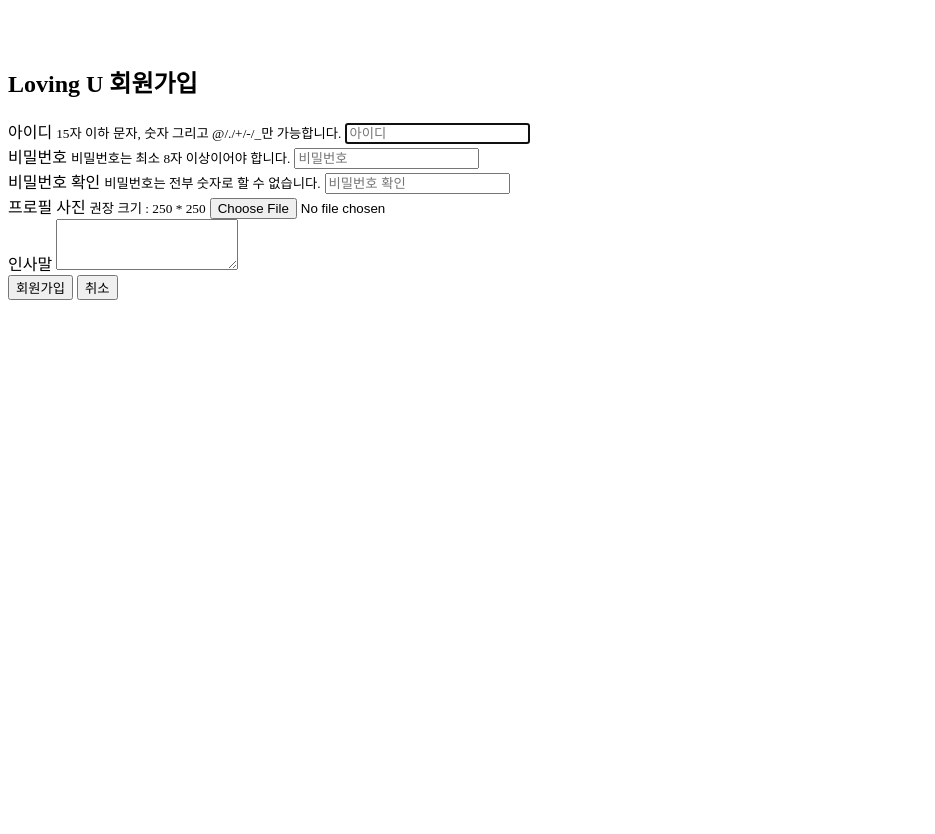
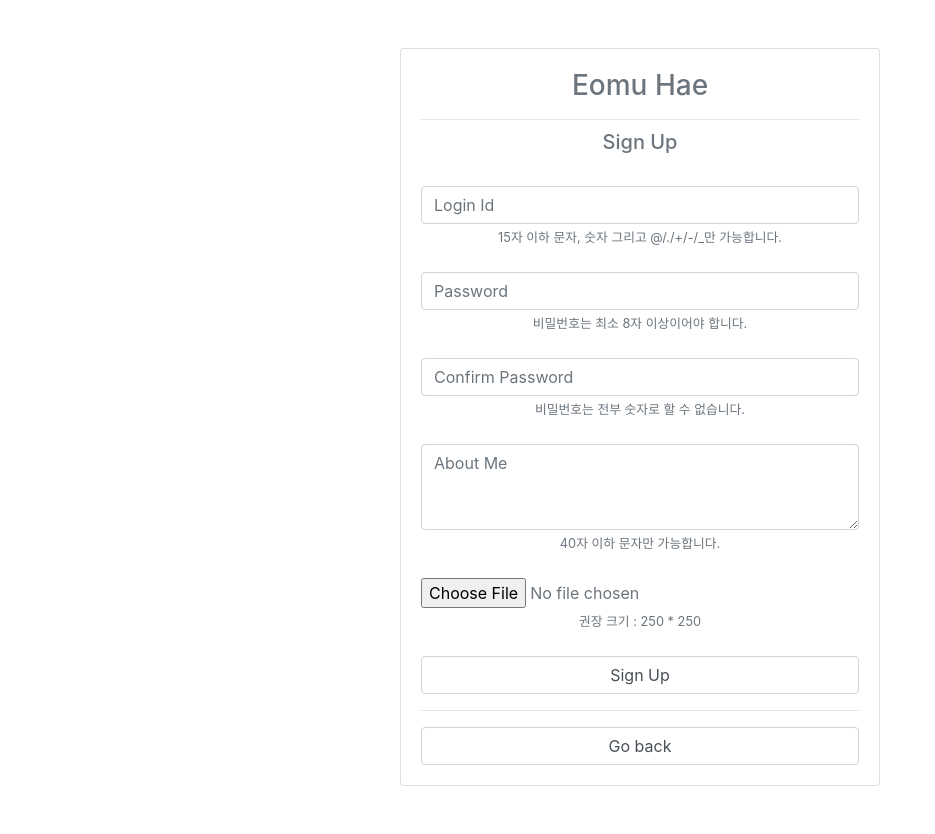
Before and after one commit to integerJI/int_test, a Django app: page /intworlduser/signup/ in a window 1280 px wide. Shown: the whole page, without its empty margins (0-935 px from the left). Before the commit the page ends 300 px from the top, so only its background shows below. Run offline with Django 3.2, Linux system fonts and the light colour scheme; some libraries are stand-ins or nearby versions.

Commit message:
회원가입 수정

```diff
--- a/intworlduser/templates/signup.html
+++ b/intworlduser/templates/signup.html
@@ -1,12 +1,70 @@
 <!--myMember/templates/signup.html-->
+
 <!DOCTYPE html>
 <html lang="en">
 <head>
     <meta charset="UTF-8">
     <meta name="viewport" content="width=device-width, initial-scale=1.0">
+    <link rel="stylesheet" href="https://stackpath.bootstrapcdn.com/bootstrap/4.4.1/css/bootstrap.min.css" integrity="sha384-Vkoo8x4CGsO3+Hhxv8T/Q5PaXtkKtu6ug5TOeNV6gBiFeWPGFN9MuhOf23Q9Ifjh" crossorigin="anonymous">
+    <script src="https://code.jquery.com/jquery-3.4.1.slim.min.js" integrity="sha384-J6qa4849blE2+poT4WnyKhv5vZF5SrPo0iEjwBvKU7imGFAV0wwj1yYfoRSJoZ+n" crossorigin="anonymous"></script>
+    <script src="https://cdn.jsdelivr.net/npm/popper.js@1.16.0/dist/umd/popper.min.js" integrity="sha384-Q6E9RHvbIyZFJoft+2mJbHaEWldlvI9IOYy5n3zV9zzTtmI3UksdQRVvoxMfooAo" crossorigin="anonymous"></script>
+    <script src="https://stackpath.bootstrapcdn.com/bootstrap/4.4.1/js/bootstrap.min.js" integrity="sha384-wfSDF2E50Y2D1uUdj0O3uMBJnjuUD4Ih7YwaYd1iqfktj0Uod8GCExl3Og8ifwB6" crossorigin="anonymous"></script>
 </head>
+
 <body>
 
+<div class="d-flex justify-content-center">
+    <div class="mt-5 mb-5 text-muted text-center">
+        <div class="card" style="width: 30rem;">
+            <div class="card-body">
+            <h3 class="card-title">Eomu Hae</h5>
+            <hr>
+            <h5 class="card-subtitle mb-2 text-muted">Sign Up</h6>
+              <br>
+                <form class="form-signin" method="POST" action="{% url 'signup'%}" enctype="multipart/form-data">
+                    {%csrf_token%}
+                    <div class="form-label-group">
+                    <input type="text" name="user-username" class="form-control" placeholder="Login Id" maxlength="15">
+                    <small class="text-muted">15자 이하 문자, 숫자 그리고 @/./+/-/_만 가능합니다.</small>
+                    </div>
+                    <br>
+                    <div class="form-label-group">
+                    <input type="password" name="user-password1" class="form-control" placeholder="Password">
+                    <small class="text-muted">비밀번호는 최소 8자 이상이어야 합니다.</small>
+                    </div>
+                    <br>
+                    <div class="form-label-group">
+                    <input type="password" name="user-password2" class="form-control" placeholder="Confirm Password">
+                    <small class="text-muted">비밀번호는 전부 숫자로 할 수 없습니다.</small>
+                    </div>
+                    <br>
+                    <div class="form-label-group">
+                    <textarea class="form-control" id="id_profile-intro" rows="3" name="profile-intro" placeholder="About Me" maxlength="40"></textarea>
+                    <small class="text-muted">40자 이하 문자만 가능합니다.</small>
+                    </div>
+                    <br>
+                    <div class="form-label-group">
+                    <input type="file" name="profile-profile_image" class="form-control-file" accept="image/*">
+                    <small class="text-muted">권장 크기 : 250 * 250</small>
+                    </div>
+                    <br>
+                    <button type="submit" class="form-control">Sign Up</button>
+                </form>
+                <hr>
+                <a href="{% url 'signin' %}">
+                    <button type="submit" class="form-control">Go back</button>
+                </a>
+            </div>
+        </div>
+    </div>
+</div>
+
+
+
+
+
+
+  <!--
     <form method="POST" action="" class="sign-up-form" class="sign-in-form" enctype="multipart/form-data">
         {%csrf_token%}
         <br>
@@ -33,11 +91,17 @@
           <div class="form-group">
               <label for="exampleFormControlTextarea1">인사말</label>
               <textarea class="form-control" id="id_profile-intro" rows="3" name="profile-intro"></textarea>
+
             </div>
           <button type="submit" class="save btn btn-success">회원가입</button>
           <a href="{% url 'index' %}">
             <button type="button" class="btn btn-danger">취소</button>
           </a>
       </form>
+
+      -->
+
+
+
 </body>
 </html>
```
Also changed, not shown: intworlduser/templates/signin.html (+10 -4 lines), db.sqlite3, media/usr/jpg_sample.jpg (added).
